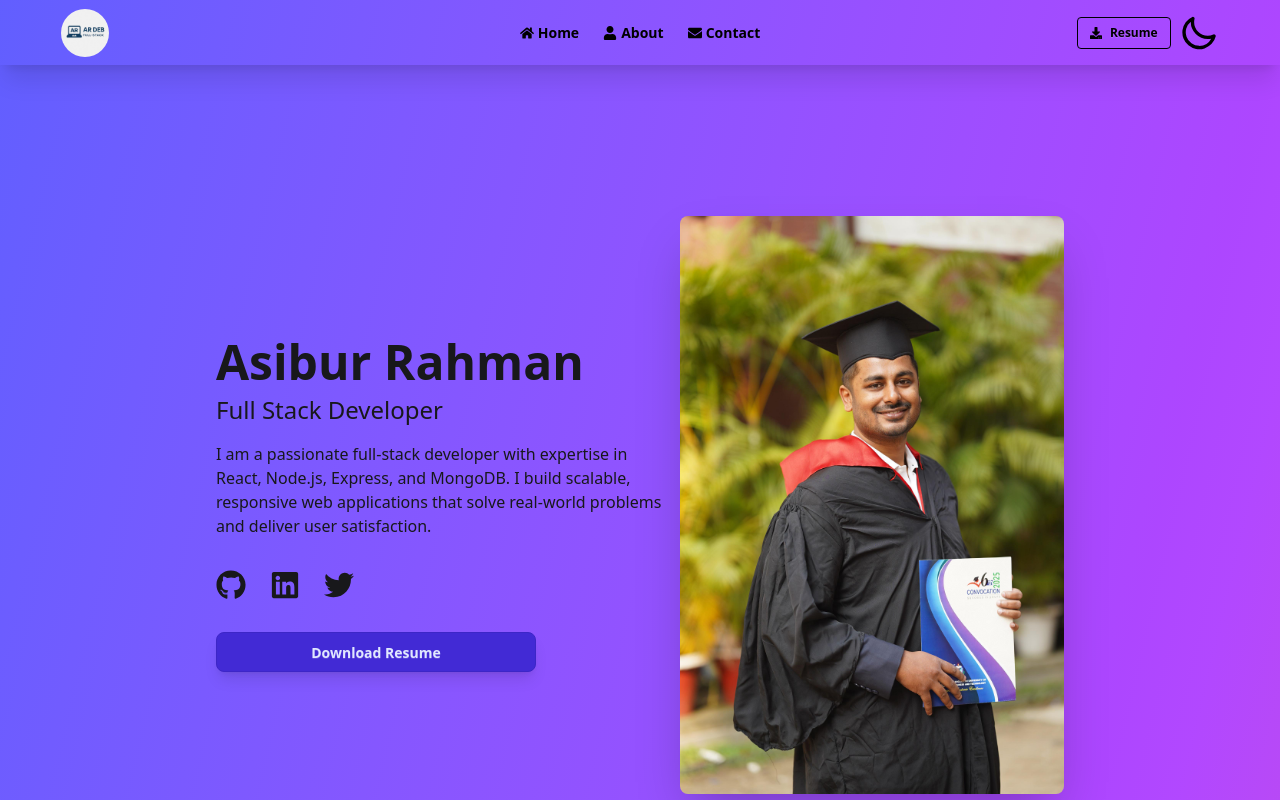
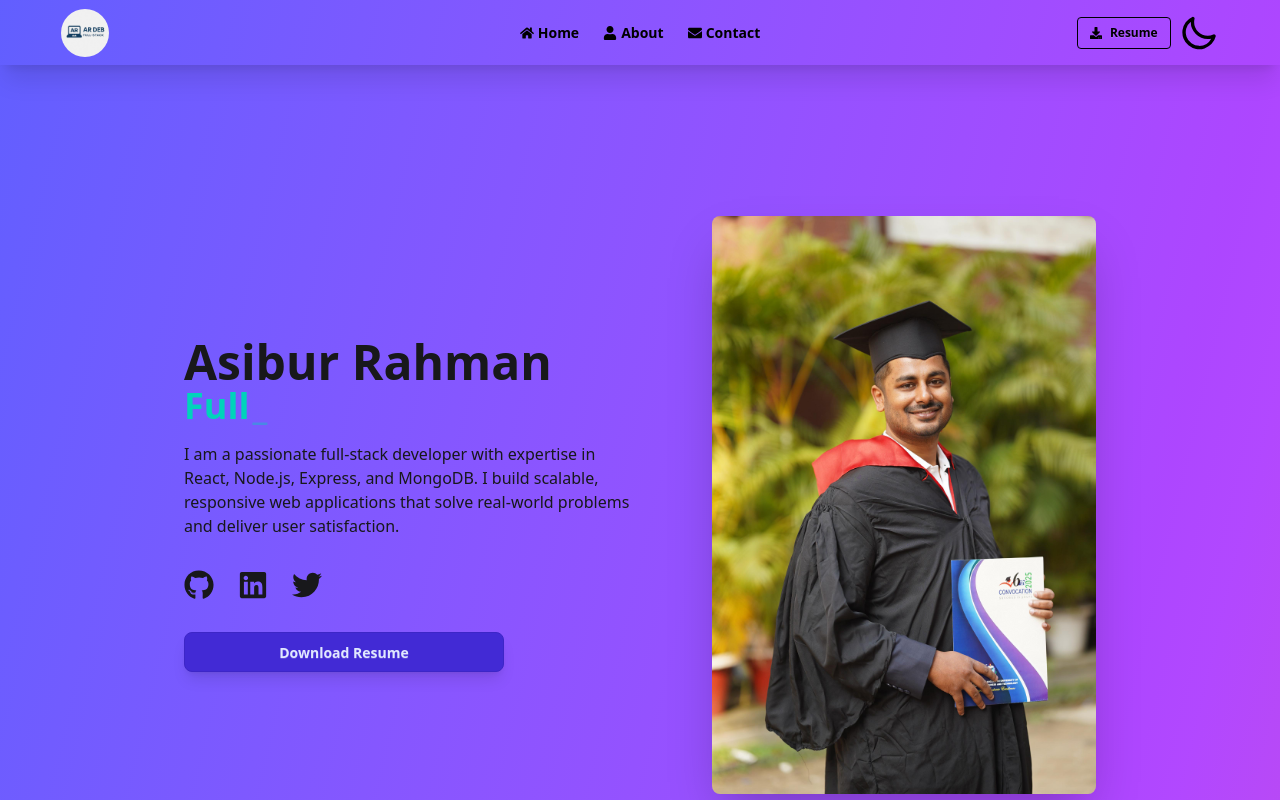
Before and after one commit to asiburrahman/portfolio_react, a React (Vite) app: page / in a window 1280 px wide. Shown: the top 800 px of the page. Built offline with nearby package versions, Linux system fonts and the light colour scheme.

Commit message:
Use typeWriter in the hero section

```diff
--- a/package.json
+++ b/package.json
@@ -20,6 +20,7 @@
     "react-icons": "^5.5.0",
     "react-intersection-observer": "^9.16.0",
     "react-router": "^7.6.3",
+    "react-simple-typewriter": "^5.0.1",
     "sweetalert2": "^11.22.1",
     "swiper": "^11.2.9",
     "tailwindcss": "^4.1.11"
--- a/src/componant/Hero.jsx
+++ b/src/componant/Hero.jsx
@@ -2,12 +2,13 @@ import React from 'react';
 import { motion } from 'framer-motion';
 import photo from "/Asibur.jpg";
 import { FaGithub, FaLinkedin, FaTwitter } from "react-icons/fa";
+import TypewriterText from './TypeWriterText';
 
 const Hero = () => {
   return (
     <div id="hero" className="hero min-h-screen  pt-20">
       <motion.div
-        className="hero-content flex-col lg:flex-row-reverse"
+        className="hero-content flex-col lg:flex-row-reverse lg:gap-20"
         initial={{ opacity: 0, y: 50 }}
         whileInView={{ opacity: 1, y: 0 }}
         viewport={{ once: true, amount: 0.1 }}  // animate when 50% in view, run once
@@ -20,7 +21,7 @@ const Hero = () => {
           className="max-w-xs lg:max-w-sm rounded-lg shadow-2xl"
           initial={{ scale: 0.9, opacity: 0 }}
           whileInView={{ scale: 1, opacity: 1 }}
-          viewport={{ once: true, amount: 0.5 }}
+          viewport={{ once: false, amount: 0.5 }}
           transition={{ duration: 1.5, delay: 0.3, ease: "easeOut" }}
         />
 
@@ -33,7 +34,7 @@ const Hero = () => {
           className="text-center lg:text-left"
         >
           <h1 className="text-5xl font-bold">Asibur Rahman</h1>
-          <h2 className="text-2xl mt-2">Full Stack Developer</h2>
+          <TypewriterText></TypewriterText>
           <p className="py-4 max-w-md mx-auto lg:mx-0">
             I am a passionate full-stack developer with expertise in React, Node.js, Express, and MongoDB. I build scalable, responsive web applications that solve real-world problems and deliver user satisfaction.
           </p>
--- /dev/null
+++ b/src/componant/TypeWriterText.jsx
@@ -0,0 +1,39 @@
+import React from 'react';
+import { Typewriter } from 'react-simple-typewriter';
+
+const TypewriterText = () => {
+  const handleType = () => {
+
+  };
+
+  const handleDone = () => {
+    console.log(`Done after 5 loops!`);
+  };
+
+  return (
+    <div className="App">
+      <h1 className='text-xl lg:text-4xl font-bold text-shadow-2xl' style={{  margin: 'auto 0', fontWeight: 'normal' }}>
+        {' '}
+        <span
+          style={{  fontWeight: 'bold' }}
+          className='text-accent'
+          aria-live="polite"
+        >
+          <Typewriter
+            words={['Full Stack Developer']}
+            loop={0}
+            cursor
+            cursorStyle="_"
+            typeSpeed={70}
+            deleteSpeed={50}
+            delaySpeed={1000}
+            onLoopDone={handleDone}
+            onType={handleType}
+          />
+        </span>
+      </h1>
+    </div>
+  );
+};
+
+export default TypewriterText;
```
Also changed, not shown: 1 other file (tests, documents, lock files or other folders).
